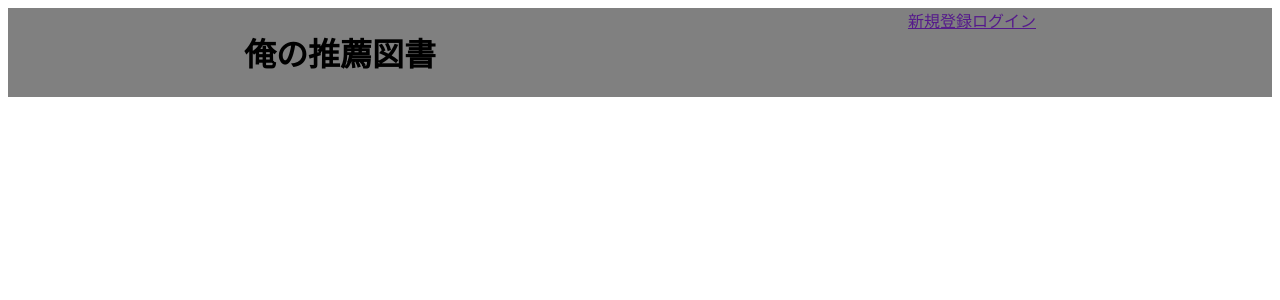
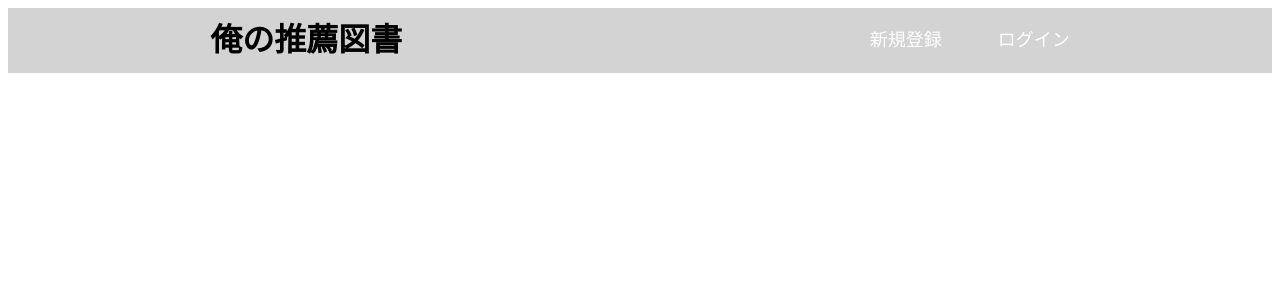
Before and after one commit to morieeeenyo/my_recommended_books, a React app in the folder frontend/: page / in a window 1280 px wide. Shown: the top 300 px of the page. Built offline with nearby package versions, Linux system fonts and the light colour scheme; the HTML template or start-up script is replaced by a standard one.

Commit message:
style: header styled

```diff
--- a/frontend/src/App.jsx
+++ b/frontend/src/App.jsx
@@ -7,11 +7,11 @@ class App extends React.Component {
     return (
       <div className="container">
         <Header>
-          <h1>俺の推薦図書</h1>
-          <div className="header-right">
-            <a href="" className="user-links">新規登録</a>
-            <a href="" className="user-links">ログイン</a>
-          </div>
+          <HeaderTitle>俺の推薦図書</HeaderTitle>
+          <HeaderRight>
+            <HeaderLink>新規登録</HeaderLink>
+            <HeaderLink>ログイン</HeaderLink>
+          </HeaderRight>
         </Header>
       </div>
     )
@@ -19,9 +19,40 @@ class App extends React.Component {
 }
 
 const Header = styled.header`
-display: flex;
-justify-content: space-around;
-background-color: gray;
+  display: flex;
+  justify-content: space-between;
+  background-color: lightgray;
+  height: 65px;
 `;
 
+const HeaderTitle = styled.h1`
+  color: #000;
+  font-family: Verdana, sans-serif;
+  margin: 0;
+  line-height: 65px;
+  margin-left: 16%;
+`;
+
+const HeaderRight = styled.div`
+  display: flex;
+  justify-content: space-between;
+  height: 65px;
+  width: 200px;
+  margin-right: 16%;
+`
+
+const HeaderLink = styled.a`
+  color: #fff;
+  line-height: 65px;
+  display: inline-block;
+  font-size: 18px;
+  &:hover {
+    cursor: pointer;
+    background-color: #fff;
+    color: lightgray;
+  }
+`
+
+
+
 export default App;
```
Also changed, not shown: 2 other files (tests, documents, lock files or other folders).
